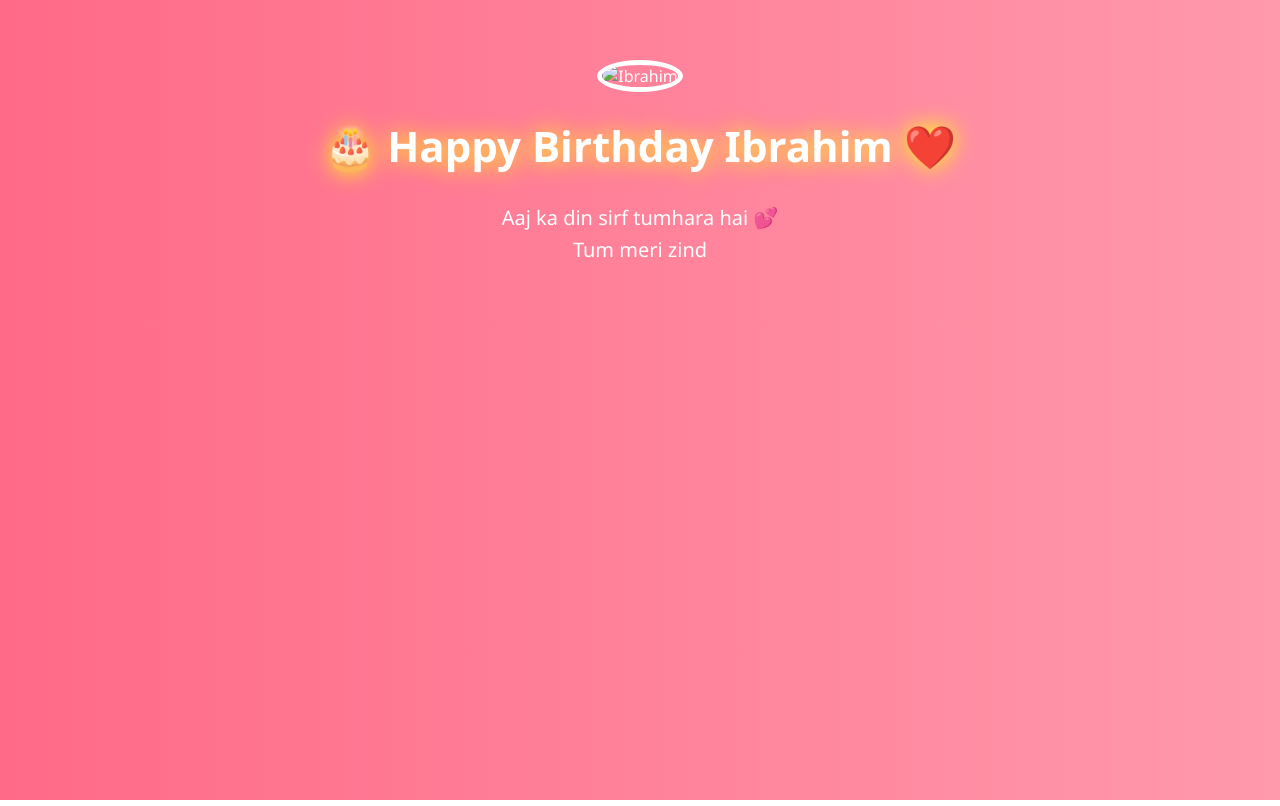
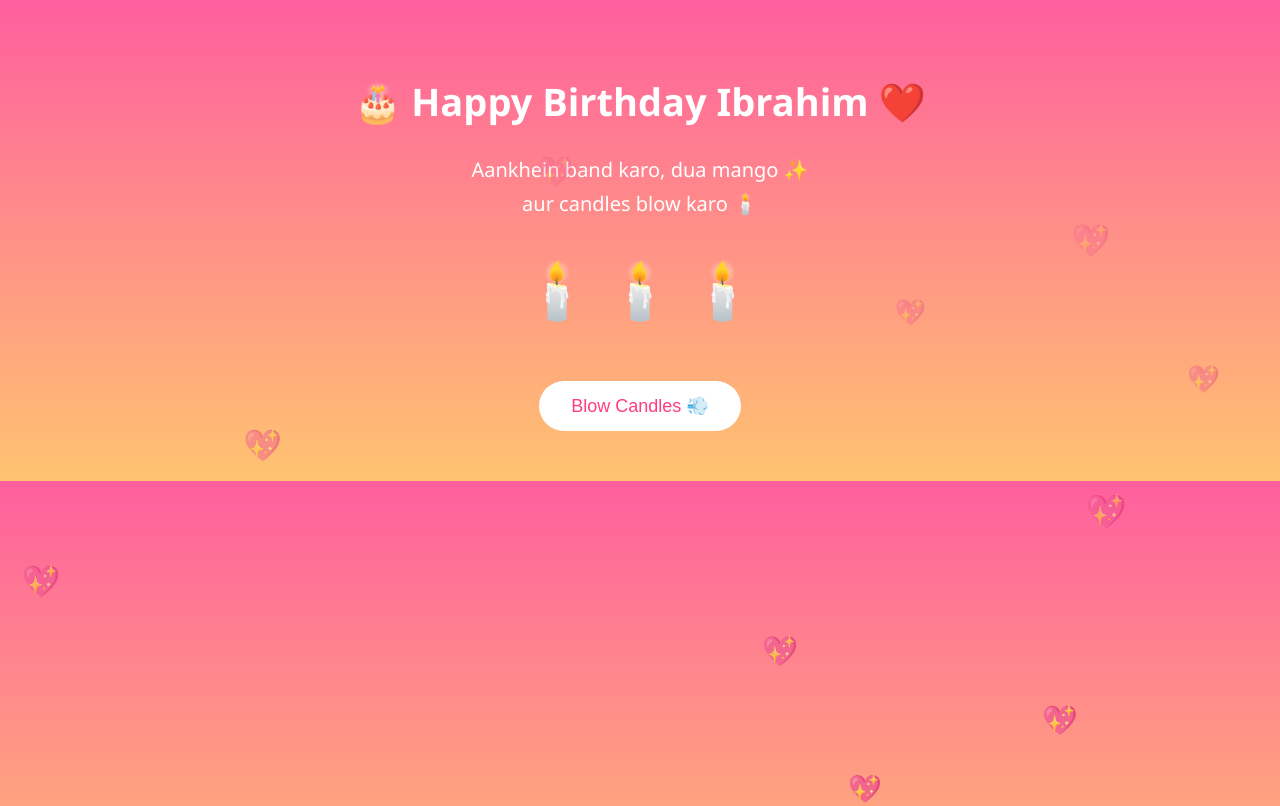
Before and after one commit to zainabnoman441-dot/ibrahim-birthday, a plain HTML site: page ibrahim-birthday.html in a window 1280 px wide. Drawn offline with Linux system fonts and the light colour scheme.

Commit message:
Update ibrahim-birthday.html

```diff
--- a/ibrahim-birthday.html
+++ b/ibrahim-birthday.html
@@ -7,68 +7,113 @@
 <style>
 body{
   margin:0;
-  font-family: 'Segoe UI', sans-serif;
-  background: linear-gradient(to right, #ff6a88, #ff99ac);
+  font-family:'Segoe UI',sans-serif;
+  background:linear-gradient(to bottom,#ff5f9e,#ffc371);
   color:white;
   text-align:center;
+  overflow:hidden;
 }
 
-.container{
-  padding:40px 20px;
+.screen{
+  display:none;
+  padding:50px 20px;
 }
 
-img{
-  width:200px;
-  height:200px;
-  border-radius:50%;
-  border:5px solid white;
-  object-fit:cover;
-  margin-top:20px;
-}
+.active{ display:block; }
 
-h1{
-  font-size:42px;
-  margin-top:25px;
-  animation: glow 1.5s infinite alternate;
-}
-
-p{
-  font-size:20px;
-  margin:20px;
-  line-height:1.6;
-}
+h1{ font-size:38px; }
+p{ font-size:20px; line-height:1.7; }
 
 button{
-  padding:12px 30px;
+  padding:14px 32px;
   font-size:18px;
   border:none;
   border-radius:30px;
   background:white;
-  color:#ff4f81;
+  color:#ff3d7f;
   cursor:pointer;
   margin-top:25px;
 }
 
-button:hover{
-  background:#ffe3ea;
+.candles{ font-size:55px; margin:30px; }
+.cake{ font-size:120px; margin:30px; animation: pulse 1s infinite; }
+
+@keyframes pulse{
+  from{ transform:scale(1); }
+  to{ transform:scale(1.08); }
 }
 
-@keyframes glow{
-  from{ text-shadow:0 0 10px white; }
-  to{ text-shadow:0 0 25px yellow; }
+/* Hearts */
+.heart{
+  position:absolute;
+  color:rgba(255,255,255,0.8);
+  font-size:20px;
+  animation: float 6s linear infinite;
+}
+@keyframes float{
+  from{ bottom:-20px; opacity:1; }
+  to{ bottom:100%; opacity:0; }
 }
 </style>
 </head>
 
 <body>
 
-<div class="container">
+<!-- MUSIC -->
+<audio autoplay loop>
+  <source src="music.mp3" type="audio/mpeg">
+</audio>
 
-  <!-- PHOTO -->
-  <img src="photo.jpg" alt="Ibrahim">
+<!-- SCREEN 1 -->
+<div class="screen active" id="s1">
+  <h1>🎂 Happy Birthday Ibrahim ❤️</h1>
+  <p>Aankhein band karo, dua mango ✨<br>aur candles blow karo 🕯️</p>
+  <div class="candles">🕯️ 🕯️ 🕯️</div>
+  <button onclick="next1()">Blow Candles 💨</button>
+</div>
 
-  <h1>🎂 Happy Birthday Ibrahim ❤️</h1>
+<!-- SCREEN 2 -->
+<div class="screen" id="s2">
+  <h1>🎉 Candles Blown!</h1>
+  <p>Ab cake cut karo 🎂</p>
+  <div class="cake">🎂</div>
+  <button onclick="next2()">Cut Cake 🔪</button>
+</div>
 
+<!-- SCREEN 3 -->
+<div class="screen" id="s3">
+  <h1>💖 For You Ibrahim 💖</h1>
   <p>
-    Aaj ka din sirf tumhara hai 💕<br>
-    Tum meri zind
+    Tum meri zindagi ka<br>
+    sab se khoobsurat gift ho 🤍<br><br>
+    Tumhari hansi meri sukoon hai ✨<br>
+    Tumhara saath meri dua 🤲<br><br>
+    Allah tumhein lambi umar,<br>
+    kamyabi aur bohot si khushiyan de 🌙<br><br>
+    — Tumhari Zainab ❤️
+  </p>
+</div>
+
+<script>
+function next1(){
+  s1.classList.remove("active");
+  s2.classList.add("active");
+}
+function next2(){
+  s2.classList.remove("active");
+  s3.classList.add("active");
+}
+
+setInterval(()=>{
+  const heart=document.createElement("div");
+  heart.className="heart";
+  heart.innerHTML="💖";
+  heart.style.left=Math.random()*100+"%";
+  heart.style.fontSize=(Math.random()*20+15)+"px";
+  document.body.appendChild(heart);
+  setTimeout(()=>heart.remove(),6000);
+},500);
+</script>
+
+</body>
+</html>
```
